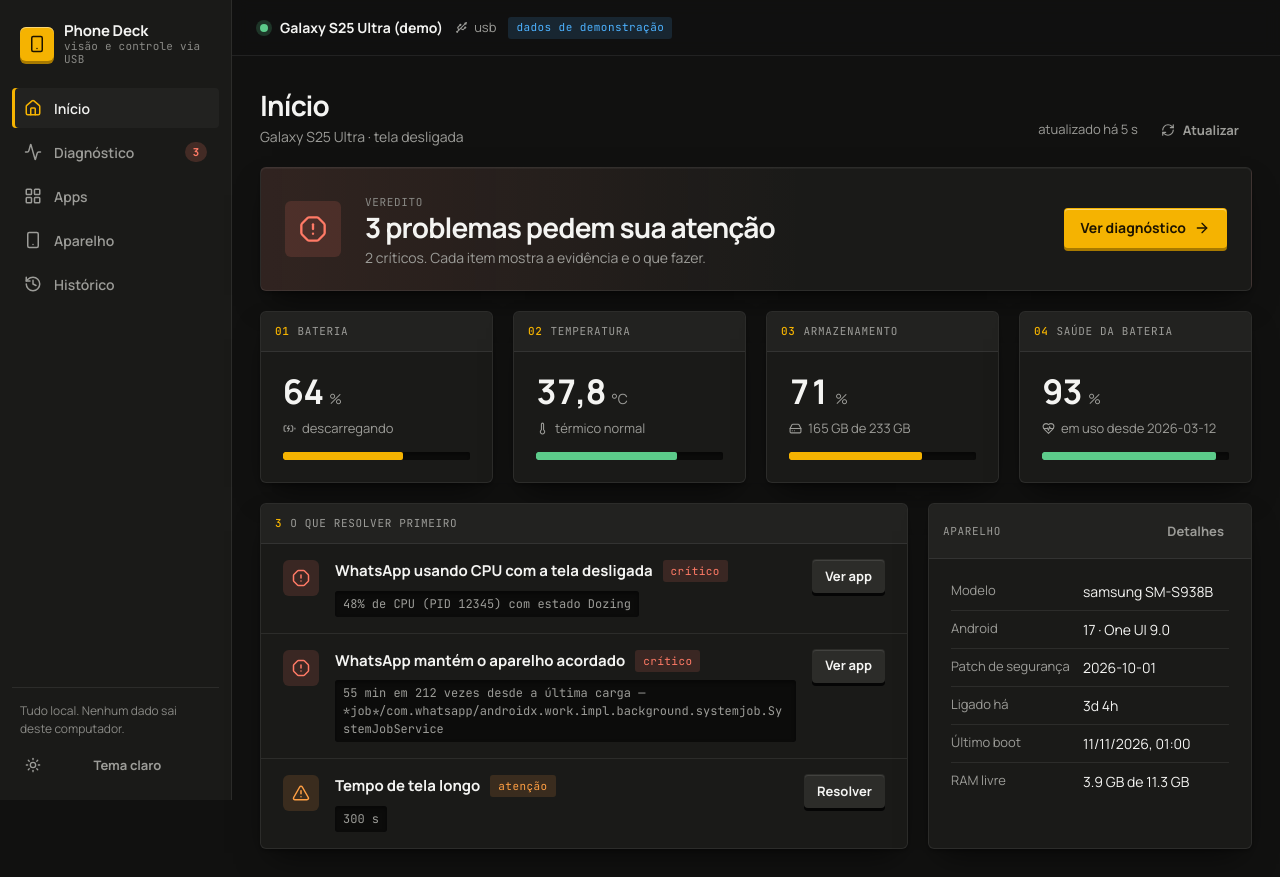
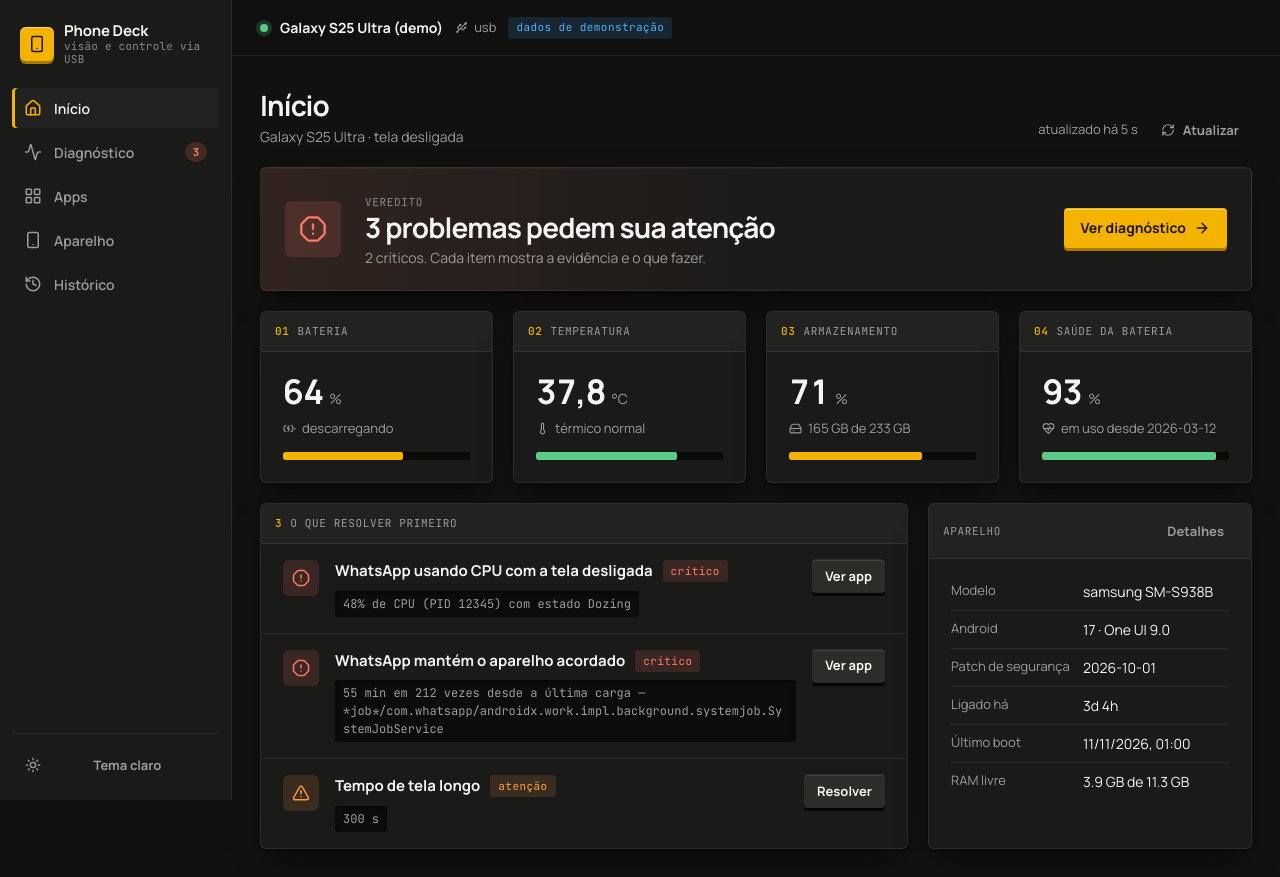
Before and after one commit to welllucky/bancada, a React (Vite) app: page / in a window 1280 px wide. Built offline with nearby package versions, Linux system fonts and the light colour scheme.

Commit message:
fix(ui): remove o aviso de dados locais da barra lateral

```diff
--- a/src/App.tsx
+++ b/src/App.tsx
@@ -149,7 +149,6 @@ export default function App() {
             </button>
           ))}
           <div className="rail-foot">
-            <p className="rail-note">Tudo local. Nenhum dado sai deste computador.</p>
             <LuckButton variant="ghost" size="sm" fullWidth iconLeft={theme === "dark" ? <Sun size={16} /> : <Moon size={16} />} onClick={() => setTheme(theme === "dark" ? "light" : "dark")}>
               <span className="nav-label">Tema {theme === "dark" ? "claro" : "escuro"}</span>
             </LuckButton>
--- a/src/styles.css
+++ b/src/styles.css
@@ -73,7 +73,6 @@ button { font: inherit; color: inherit; }
   background: color-mix(in srgb, var(--danger) 18%, transparent); color: var(--danger); font-size: var(--text-micro); font-weight: 700;
 }
 .rail-foot { margin-top: auto; display: flex; flex-direction: column; gap: 10px; padding-top: 14px; border-top: 1px solid var(--border); }
-.rail-note { padding: 0 8px; font-size: var(--text-caption); color: var(--fg-faint); }
 
 .main { min-width: 0; display: flex; flex-direction: column; }
 .topbar {
@@ -167,7 +166,7 @@ line.grid { stroke: var(--border); stroke-width: 1; }
 
 @media (max-width: 760px) {
   .shell { grid-template-columns: 64px minmax(0, 1fr); }
-  .brand-text, .nav-label, .rail-note, .nav-count { display: none; }
+  .brand-text, .nav-label, .nav-count { display: none; }
   .nav-item { justify-content: center; padding: 0; }
   .page, .connect { padding: 20px 16px; }
   .topbar { padding: 0 16px; }
```
